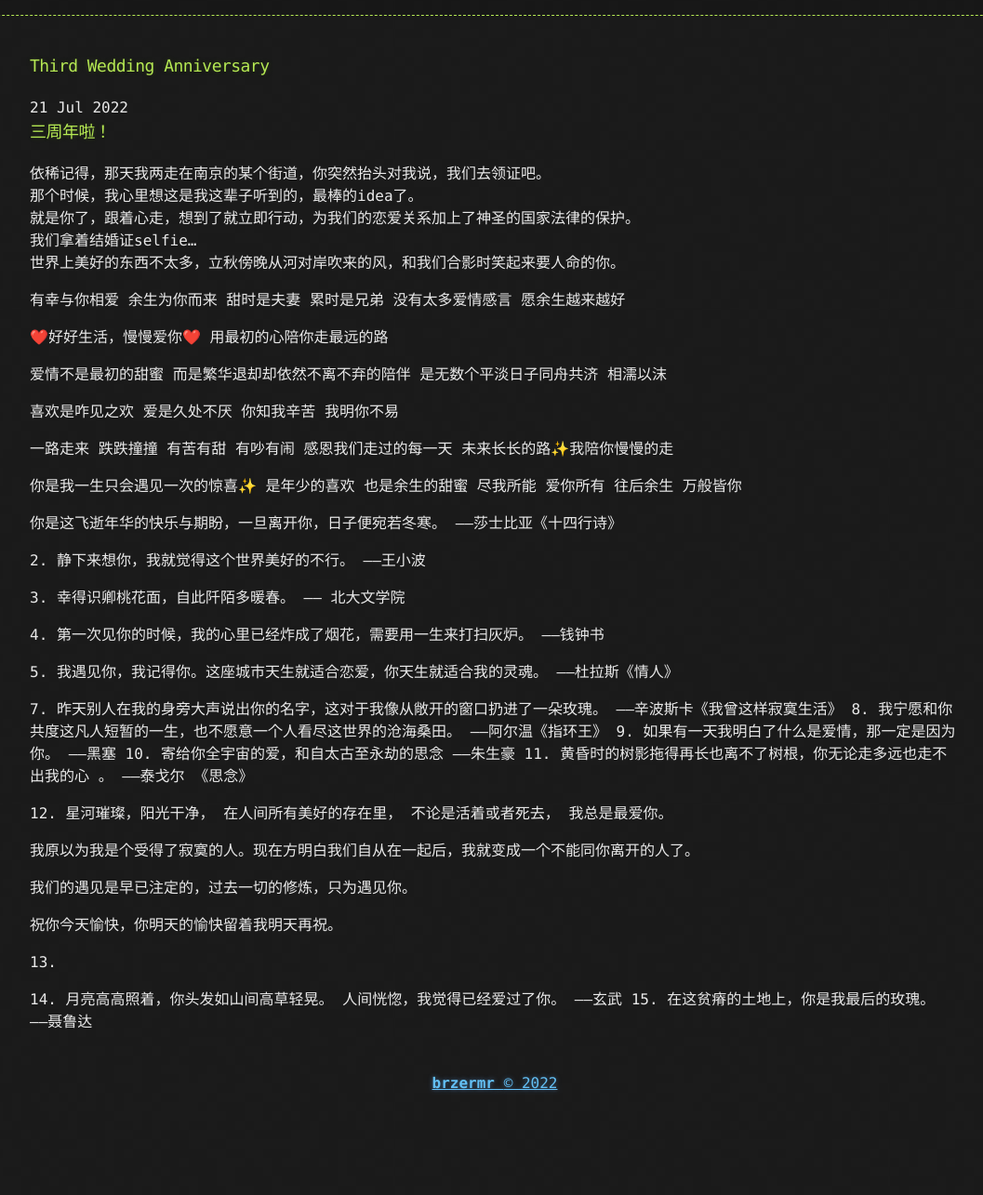
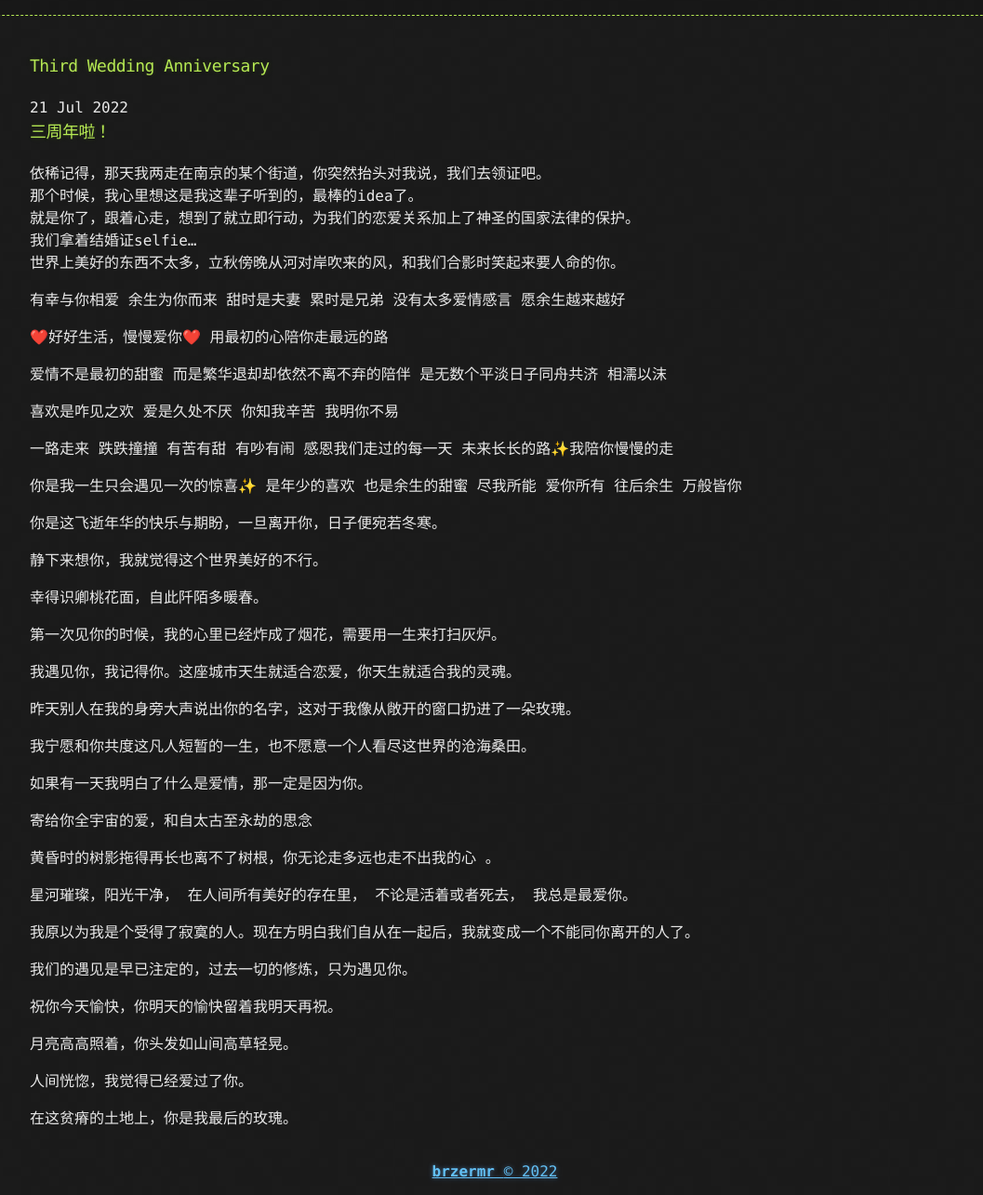
Before and after one commit to brzermr/brzermr.github.io, a Jekyll site: the page built from _posts/2022-07-21-Third-Wedding-Anniversary.md, in a window 1280 px wide and 1400 px high, scrolled down 85 px, cut to the strip 115-1400 px from the top of the window. Shown: the whole strip at 93% size, without its empty margins (108-1165 px from the left). Built offline with Jekyll 4.4.1, drawn with Linux system fonts in a browser that asks for light colours; comment, search, counter and statistics services are not loaded; before the commit the page ends 1381 px from its top, so only the background shows below that.

Commit message:
Update 2022-07-21-Third-Wedding-Anniversary.md

```diff
--- a/_posts/2022-07-21-Third-Wedding-Anniversary.md
+++ b/_posts/2022-07-21-Third-Wedding-Anniversary.md
@@ -33,41 +33,25 @@
 尽我所能 爱你所有 往后余生 万般皆你
 
 你是这飞逝年华的快乐与期盼，一旦离开你，日子便宛若冬寒。
-——莎士比亚《十四行诗》
 
-2.
 静下来想你，我就觉得这个世界美好的不行。
-——王小波
 
-3.
 幸得识卿桃花面，自此阡陌多暖春。
-—— 北大文学院
 
-4.
 第一次见你的时候，我的心里已经炸成了烟花，需要用一生来打扫灰炉。
-——钱钟书
 
-5.
 我遇见你，我记得你。这座城市天生就适合恋爱，你天生就适合我的灵魂。
-——杜拉斯《情人》
 
-7.
 昨天别人在我的身旁大声说出你的名字，这对于我像从敞开的窗口扔进了一朵玫瑰。
-——辛波斯卡《我曾这样寂寞生活》
-8.
+
 我宁愿和你共度这凡人短暂的一生，也不愿意一个人看尽这世界的沧海桑田。
-——阿尔温《指环王》
-9.
+
 如果有一天我明白了什么是爱情，那一定是因为你。
-——黑塞
-10.
+
 寄给你全宇宙的爱，和自太古至永劫的思念
-——朱生豪
-11.
+
 黄昏时的树影拖得再长也离不了树根，你无论走多远也走不出我的心 。
-——泰戈尔 《思念》
 
-12.
 星河璀璨，阳光干净，
 在人间所有美好的存在里，
 不论是活着或者死去，
@@ -79,14 +63,8 @@
 
 祝你今天愉快，你明天的愉快留着我明天再祝。
 
+月亮高高照着，你头发如山间高草轻晃。
 
-13.
+人间恍惚，我觉得已经爱过了你。
 
-
-14.
-月亮高高照着，你头发如山间高草轻晃。
-人间恍惚，我觉得已经爱过了你。
-——玄武
-15.
 在这贫瘠的土地上，你是我最后的玫瑰。
-——聂鲁达
```
